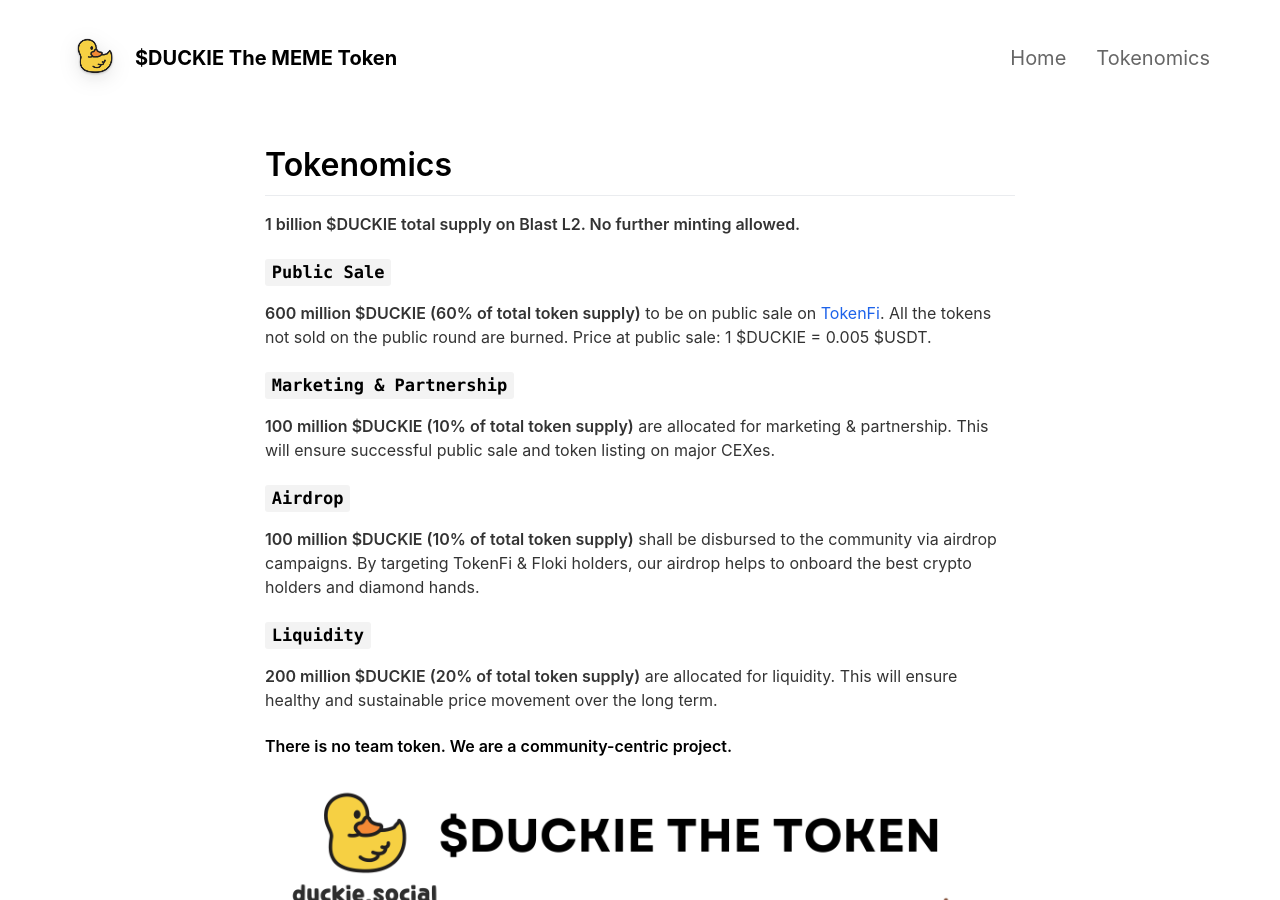
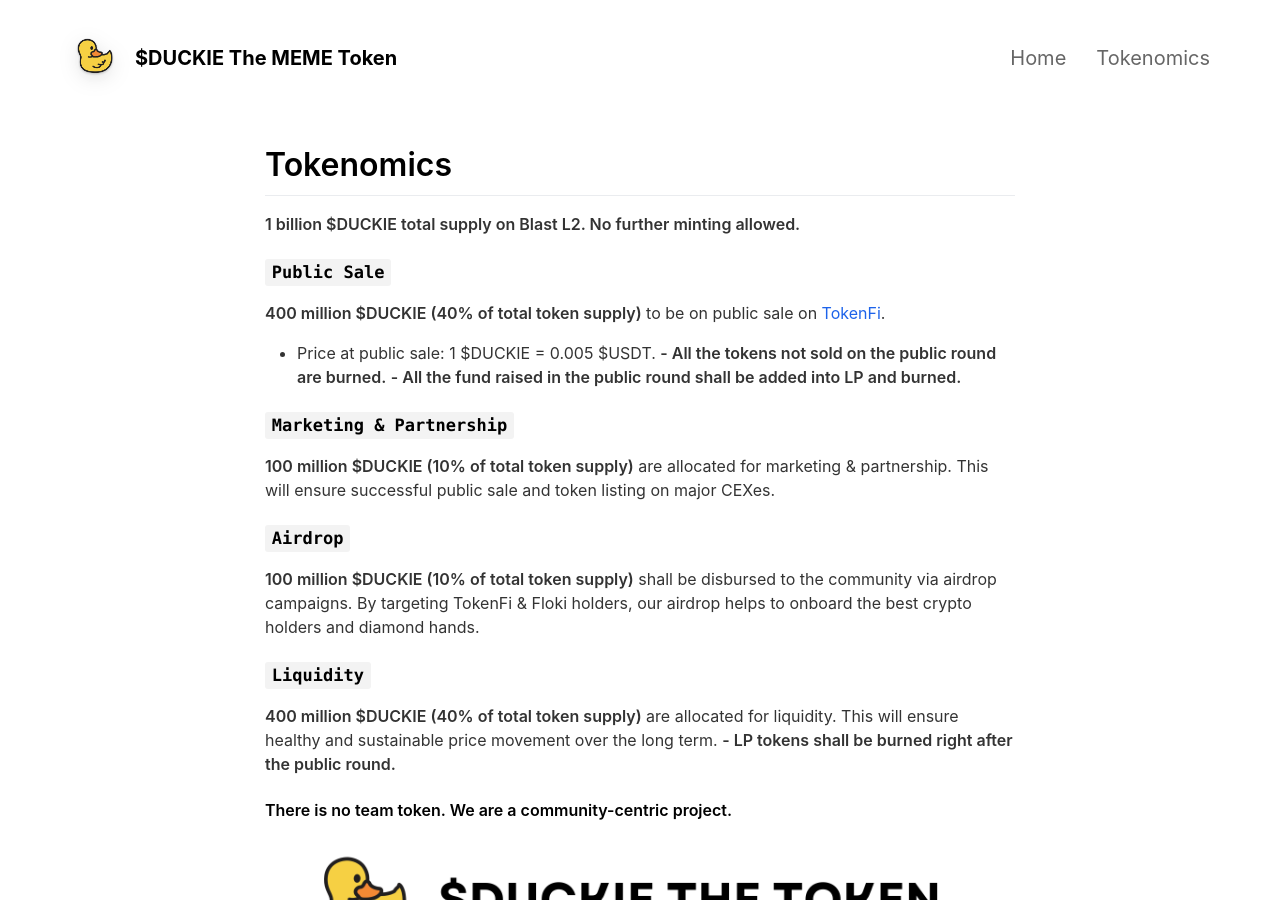
Before and after one commit to duckiethetoken/duckiethetoken, a Jekyll site: the page built from _pages/tokenomics.md, in a window 1280 px wide and 900 px high. Built offline with Jekyll 4.4.1, drawn with Linux system fonts in a browser that asks for light colours; nearby versions of some CDN libraries.

Commit message:
Update tokenomics.md

```diff
--- a/_pages/tokenomics.md
+++ b/_pages/tokenomics.md
@@ -8,7 +8,10 @@
 **1 billion $DUCKIE total supply on Blast L2. No further minting allowed.**
 
 ### `Public Sale`
-**600 million $DUCKIE (60% of total token supply)** to be on public sale on [TokenFi](https://tokenfi.com). All the tokens not sold on the public round are burned. Price at public sale: 1 $DUCKIE = 0.005 $USDT.
+**400 million $DUCKIE (40% of total token supply)** to be on public sale on [TokenFi](https://tokenfi.com).
+- Price at public sale: 1 $DUCKIE = 0.005 $USDT.
+**- All the tokens not sold on the public round are burned.**
+**- All the fund raised in the public round shall be added into LP and burned.**
 
 ### `Marketing & Partnership`
 **100 million $DUCKIE (10% of total token supply)** are allocated for marketing & partnership. This will ensure successful public sale and token listing on major CEXes.
@@ -17,7 +20,8 @@
 **100 million $DUCKIE (10% of total token supply)** shall be disbursed to the community via airdrop campaigns. By targeting TokenFi & Floki holders, our airdrop helps to onboard the best crypto holders and diamond hands.
 
 ### `Liquidity`
-**200 million $DUCKIE (20% of total token supply)** are allocated for liquidity. This will ensure healthy and sustainable price movement over the long term.
+**400 million $DUCKIE (40% of total token supply)** are allocated for liquidity. This will ensure healthy and sustainable price movement over the long term.
+**- LP tokens shall be burned right after the public round.**
 
 #### There is no team token. We are a community-centric project.
 
```
